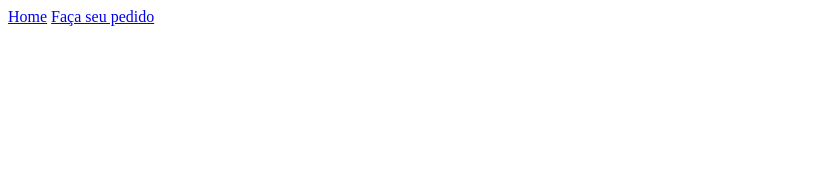
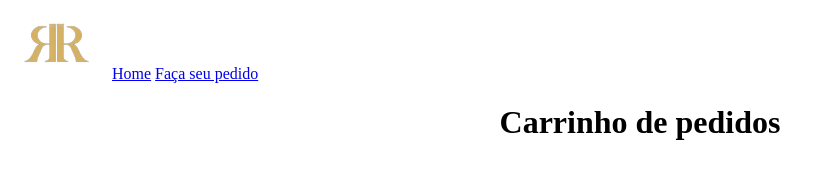
Before and after one commit to codepressionbrazil/pizzaria-app-rr, a plain HTML site: page src/pages/confirma/index.html in a window 1280 px wide. Shown: the whole page, without its empty margins (0-835 px from the left). Drawn offline with Linux system fonts and the light colour scheme.

Commit message:
logo uploaded, orders shop-car started

```diff
--- a/src/global.css
+++ b/src/global.css
@@ -0,0 +1,3 @@
+.logo{
+    width: 100px;
+}
--- a/src/pages/confirma/index.html
+++ b/src/pages/confirma/index.html
@@ -4,14 +4,23 @@
     <meta charset="UTF-8">
     <meta http-equiv="X-UA-Compatible" content="IE=edge">
     <meta name="viewport" content="width=device-width, initial-scale=1.0">
+    <link rel="stylesheet" href="../../global.css">
+    <link rel="stylesheet" href="style.css">
     <title>Document</title>
 </head>
 <body>
     <header>
         <div class="links">
+            <img class="logo" src="../../imgs/logoRR.png" alt="">
             <a href="../../index.html">Home</a>
             <a href="../pedido/">Faça seu pedido</a>
         </div>
     </header>
+    <main>
+        <h1>Carrinho de pedidos</h1>
+    </main>
+    <footer>
+
+    </footer>
 </body>
 </html>
--- a/src/pages/confirma/style.css
+++ b/src/pages/confirma/style.css
@@ -0,0 +1,6 @@
+main{
+    display: flex;
+    flex-direction: column;
+    justify-content: center;
+    align-items: center;
+}
```
Also changed, not shown: src/imgs/logoRR.png (added).
